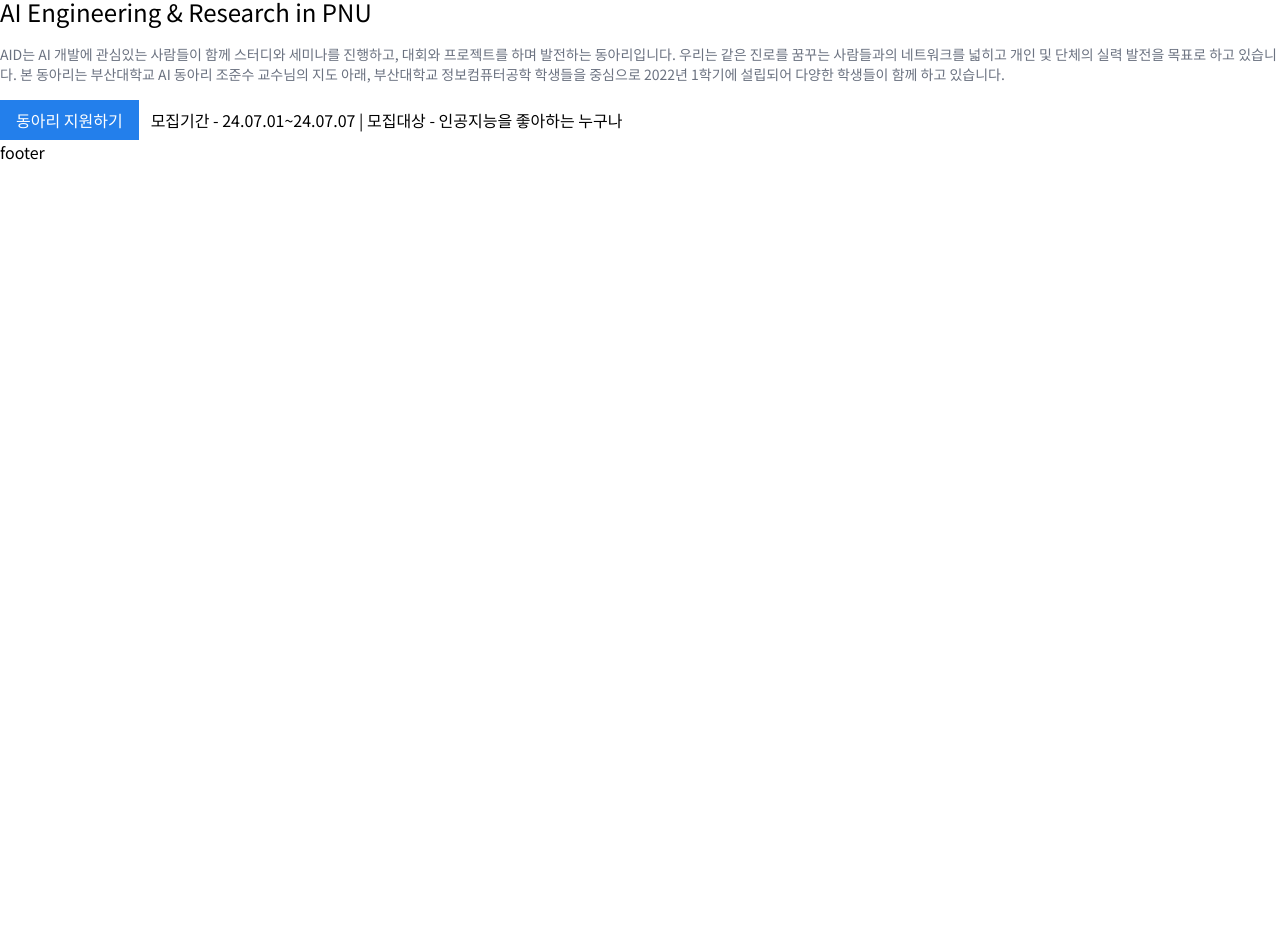
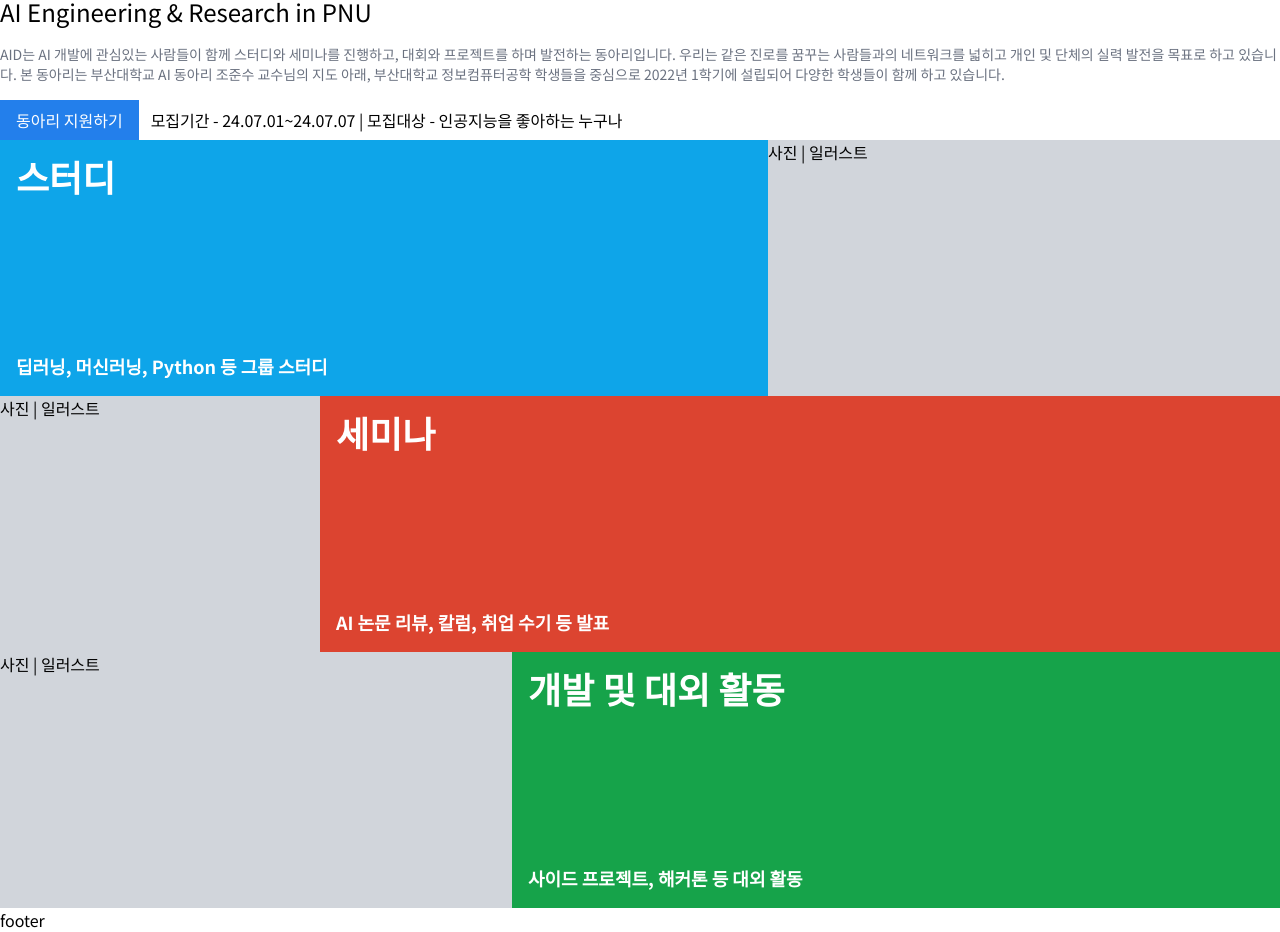
Before and after one commit to PNU-AID/homepage, a Next.js app: page / in a window 1280 px wide. Shown: the part 212-1144 px from the top of the page. Before the commit the page ends 800 px from the top, so only its background shows below. Built offline with nearby package versions, Linux system fonts and the light colour scheme.

Commit message:
UI Middle

```diff
--- a/app/component/activity.tsx
+++ b/app/component/activity.tsx
@@ -1,6 +1,39 @@
 export default function Activity() {
   return (
     <div className="">
+      <div className="flex h-64">
+        <div className="w-3/5 flex flex-col bg-sky-500 justify-between text-white px-4 py-4">
+          <h3 className="text-4xl font-black">스터디</h3>
+          <p className="text-lg font-bold">
+            딥러닝, 머신러닝, Python 등 그룹 스터디
+          </p>
+        </div>
+        <div className="flex-1 bg-gray-300">
+          사진 | 일러스트
+        </div>
+      </div>
+      <div className="flex h-64">
+        <div className="flex-1 bg-gray-300">
+          사진 | 일러스트
+        </div>
+        <div className="w-3/4 flex flex-col bg-aid-red justify-between text-white px-4 py-4">
+          <h3 className="text-4xl font-black">세미나</h3>
+          <p className="text-lg font-bold">
+            AI 논문 리뷰, 칼럼, 취업 수기 등 발표
+          </p>
+        </div>
+      </div>
+      <div className="flex h-64">
+        <div className="flex-1 bg-gray-300">
+          사진 | 일러스트
+        </div>
+        <div className="w-3/5 flex flex-col bg-green-600 justify-between text-white px-4 py-4">
+          <h3 className="text-4xl font-black">개발 및 대외 활동</h3>
+          <p className="text-lg font-bold">
+            사이드 프로젝트, 해커톤 등 대외 활동
+          </p>
+        </div>
+      </div>
     </div>
   );
 }
--- a/tailwind.config.ts
+++ b/tailwind.config.ts
@@ -12,7 +12,8 @@
         baloo: ["var(--Baloo)"]
       },
       colors: {
-        'aid-blue': '#237feb'
+        'aid-blue': '#237feb',
+        'aid-red': '#dc4430'
       }
     },
   },
```
